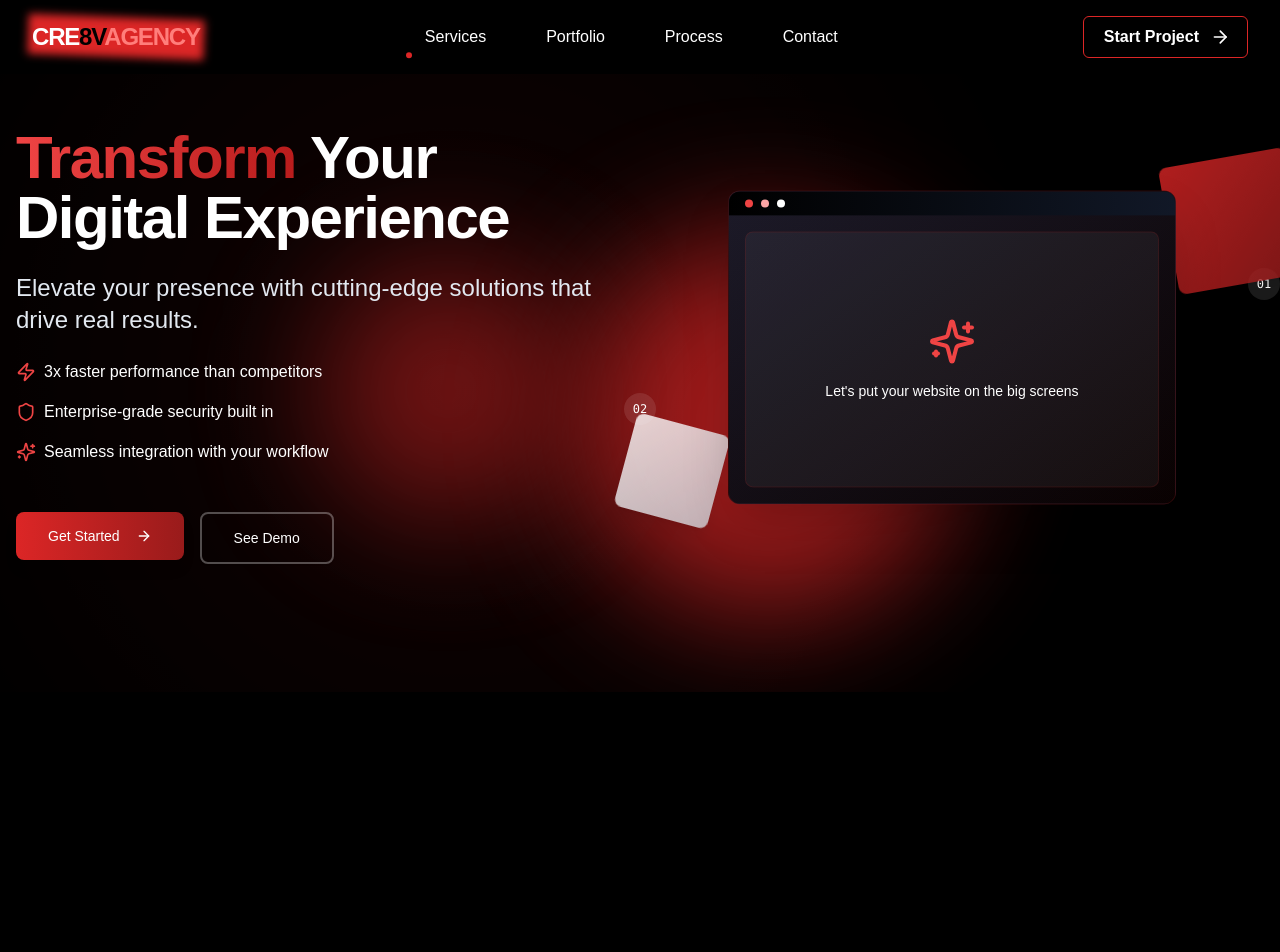
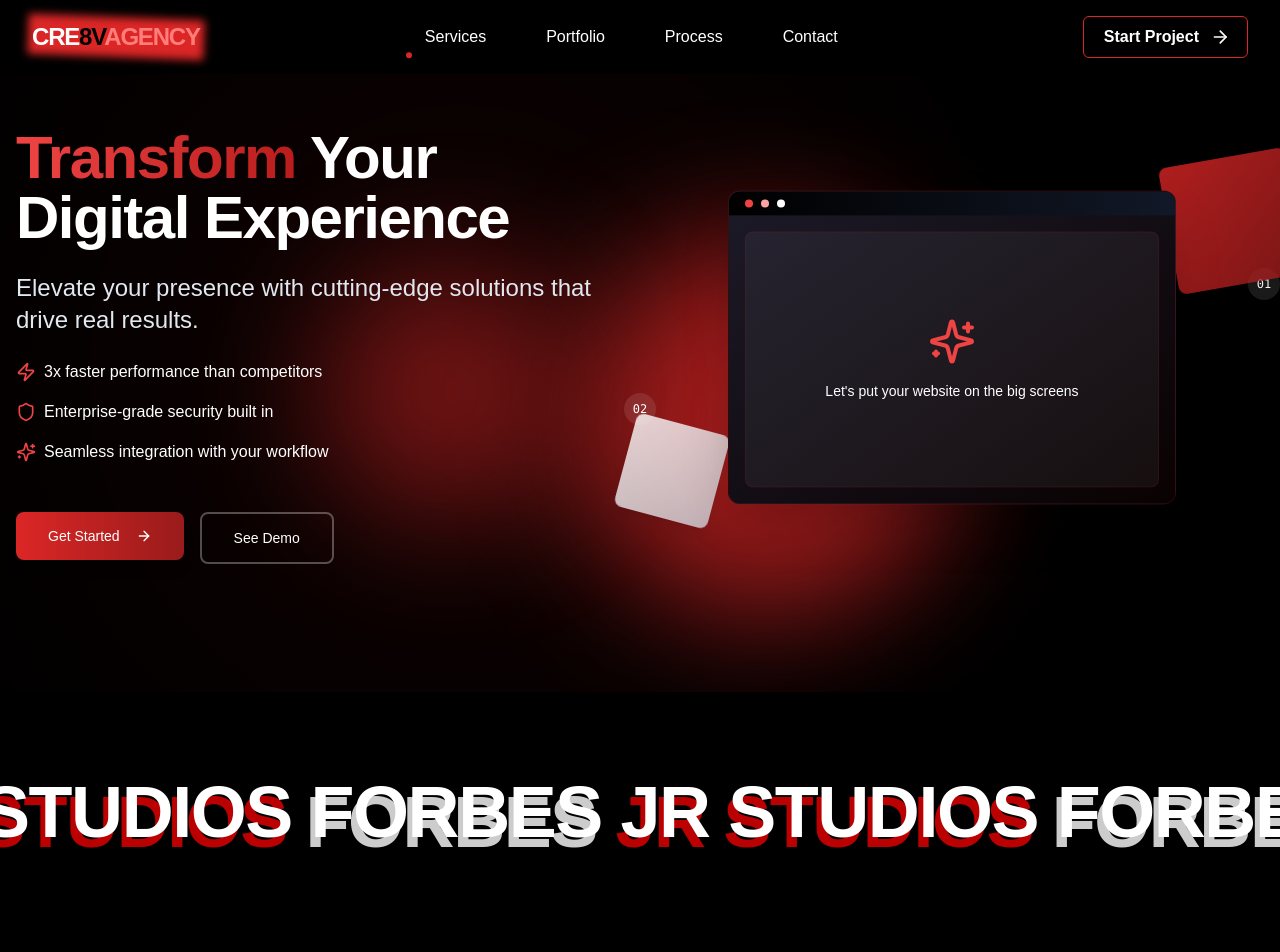
Before and after one commit to akielkucki/nxtdesigns, a Next.js app: page / in a window 1280 px wide. Shown: the top 952 px of the page. Built offline with nearby package versions, Linux system fonts and the light colour scheme; a web font is replaced by a local one.

Commit message:
Hero update

```diff
--- /dev/null
+++ b/app/_components/ui/ScrollingBrands.tsx
@@ -0,0 +1,19 @@
+import React from 'react';
+import {VelocityText} from "@/components/magicui/constant-scroll-velocity";
+// import Image from "next/image";
+
+const ScrollingBrands = () => {
+    return (
+        <div
+            className="relative flex w-full flex-col items-center justify-center overflow-hidden bg-black py-20">
+            <VelocityText className={"text-white text-xs"}>
+                <strong className={"drop-shadow-[-5px_10px_rgba(232,0,0,0.8)]"}>JR STUDIOS</strong>&nbsp;
+                <strong className={"drop-shadow-[-5px_10px_rgba(255,255,255,0.8)]"}>FORBES</strong>
+                {/*<Image alt={"audi logo"} className={"drop-shadow-[-5px_10px_rgba(255,255,255,0.8)]"} src={"/audi.svg"} width={500} height={250} />*/}
+            </VelocityText>
+
+        </div>
+    );
+};
+
+export default ScrollingBrands;
--- a/app/page.tsx
+++ b/app/page.tsx
@@ -7,6 +7,7 @@ import ProjectsSection from "@/app/_components/ProjectsSection";
 import Footer from "@/app/_components/Footer";
 import HorizontalScrollCarosuel from "@/app/_components/HorizontalScrollCarosuel";
 import Hero from "@/app/_components/Hero";
+import ScrollingBrands from "@/app/_components/ui/ScrollingBrands";
 
 const HomePage = () => {
     // const [email, setEmail] = useState('');
@@ -56,7 +57,7 @@ const HomePage = () => {
 
             {/* Hero Section */}
             <Hero/>
-
+            <ScrollingBrands />
             <About/>
             <ScrollingWords />
             <HorizontalScrollCarosuel/>
--- /dev/null
+++ b/components/magicui/constant-scroll-velocity.tsx
@@ -0,0 +1,106 @@
+"use client";
+
+import {
+    motion,
+    useAnimationFrame,
+    useMotionValue,
+    useTransform,
+} from "motion/react";
+import React, { useEffect, useRef, useState } from "react";
+
+import { cn } from "@/lib/utils";
+
+interface VelocityScrollProps extends React.HTMLAttributes<HTMLDivElement> {
+    defaultVelocity?: number;
+    className?: string;
+    numRows?: number;
+}
+
+interface ParallaxProps extends React.HTMLAttributes<HTMLDivElement> {
+    children: React.ReactNode;
+    baseVelocity: number;
+}
+
+export const wrap = (min: number, max: number, v: number) => {
+    const rangeSize = max - min;
+    return ((((v - min) % rangeSize) + rangeSize) % rangeSize) + min;
+};
+
+function ParallaxText({
+                          children,
+                          baseVelocity = 100,
+                          ...props
+                      }: ParallaxProps) {
+    const baseX = useMotionValue(0);
+    const [repetitions, setRepetitions] = useState(1);
+    const containerRef = useRef<HTMLDivElement>(null);
+    const textRef = useRef<HTMLSpanElement>(null);
+
+    useEffect(() => {
+        const calculateRepetitions = () => {
+            if (containerRef.current && textRef.current) {
+                const containerWidth = containerRef.current.offsetWidth;
+                const textWidth = textRef.current.offsetWidth;
+                const newRepetitions = Math.ceil(containerWidth / textWidth) + 2;
+                setRepetitions(newRepetitions);
+            }
+        };
+
+        calculateRepetitions();
+
+        window.addEventListener("resize", calculateRepetitions);
+        return () => window.removeEventListener("resize", calculateRepetitions);
+    }, [children]);
+
+    const x = useTransform(baseX, (v) => `${wrap(-100 / repetitions, 0, v)}%`);
+
+    const directionFactor = React.useRef<number>(1);
+    useAnimationFrame((t, delta) => {
+        // Calculate moveBy based on constant velocity
+        const moveBy = directionFactor.current * baseVelocity * (delta / 1000);
+        baseX.set(baseX.get() + moveBy);
+    });
+
+    return (
+        <div
+            ref={containerRef}
+            className="w-full overflow-hidden whitespace-nowrap"
+            {...props}
+        >
+            <motion.div className="inline-block" style={{ x }}>
+                {Array.from({ length: repetitions }).map((_, i) => (
+                    <span key={i} ref={i === 0 ? textRef : null}>
+            {children}{" "}
+          </span>
+                ))}
+            </motion.div>
+        </div>
+    );
+}
+
+export function VelocityText({
+                                   defaultVelocity = 3,
+                                   numRows = 1,
+                                   children,
+                                   className,
+                                   ...props
+                               }: VelocityScrollProps) {
+    return (
+        <div
+            className={cn(
+                "relative w-full text-4xl font-bold tracking-[-0.02em] md:text-7xl md:leading-[5rem]",
+                className,
+            )}
+            {...props}
+        >
+            {Array.from({ length: numRows }).map((_, i) => (
+                <ParallaxText
+                    key={i}
+                    baseVelocity={defaultVelocity * (i % 2 === 0 ? 1 : -1)}
+                >
+                    {children}
+                </ParallaxText>
+            ))}
+        </div>
+    );
+}
```
Also changed, not shown: public/audi.svg (added).
